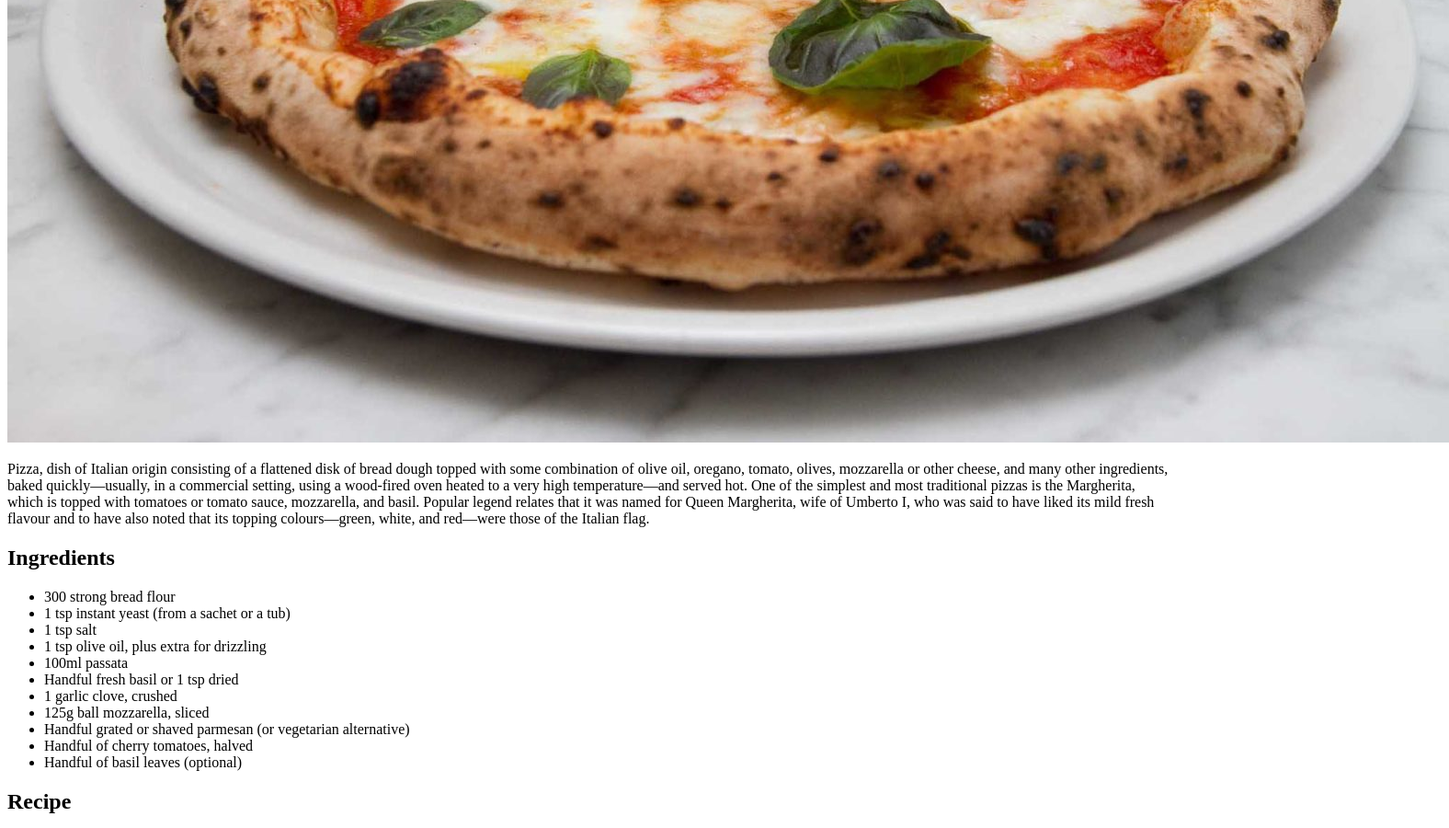
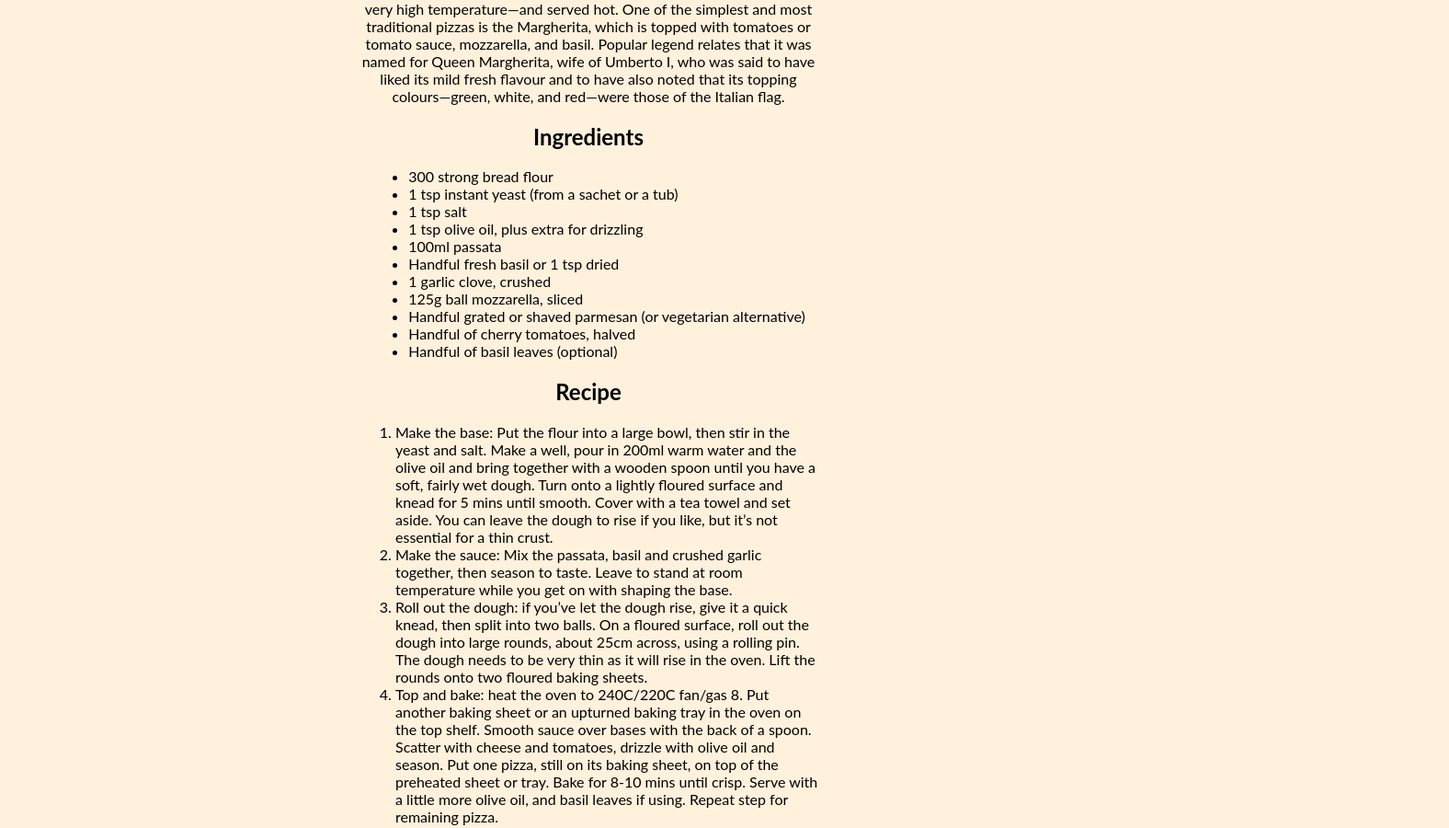
Before and after one commit to Fishcat2984/odin-recipes, a plain HTML site: page recipes/pizza/pizza.html in a window 1280 px wide. Shown: the part 420-1320 px from the top of the page at 92% size, 1576 px wide, since content can reach past the window. Drawn offline with Linux system fonts and the light colour scheme.

Commit message:
Added basic CSS

```diff
--- /dev/null
+++ b/common/style.css
@@ -0,0 +1,47 @@
+body {
+  background-color: rgb(255, 241, 220);
+}
+
+@import url('https://fonts.googleapis.com/css2?family=Lato:wght@300&display=swap');
+h1, h2, p{
+  font-family: 'Lato', sans-serif;
+  text-align: center;
+}
+
+#description {
+  margin: auto;
+  width: 500px;
+}
+
+
+a {
+  font-family: 'Lato', sans-serif;
+  text-decoration: none;
+  color: black;
+}
+
+a:hover {
+  color: rgb(249, 0, 0);
+}
+
+.ingredients, .recipe-steps {
+  font-family: 'Lato', sans-serif;
+  margin: auto;
+}
+
+.ingredients {
+  width: fit-content;
+}
+
+.recipe-steps {
+  width: 500px;
+}
+
+
+img {
+  display: block;
+  margin-left: auto;
+  margin-right: auto;
+  height: auto;
+  width: 500px;
+}
--- a/recipes/pizza/pizza.html
+++ b/recipes/pizza/pizza.html
@@ -4,13 +4,15 @@
     <meta charset="UTF-8">
     <meta http-equiv="X-UA-Compatible" content="IE=edge">
     <meta name="viewport" content="width=device-width, initial-scale=1.0">
+    <link rel="stylesheet" href="../../common/style.css">
     <title>Document</title>
   </head>
   <body>
     <h1>Pizza</h1>
     <img src="./images/pizza.jpg" alt="carbonara">
-    <p>Pizza, dish of Italian origin consisting of a flattened disk of bread dough topped with some combination of olive oil, oregano, tomato, olives, mozzarella or other cheese, and many other ingredients, baked quickly—usually, in a commercial setting, using a wood-fired oven heated to a very high temperature—and served hot. One of the simplest and most traditional pizzas is the Margherita, which is topped with tomatoes or tomato sauce, mozzarella, and basil. Popular legend relates that it was named for Queen Margherita, wife of Umberto I, who was said to have liked its mild fresh flavour and to have also noted that its topping colours—green, white, and red—were those of the Italian flag.</p>
+    <p id="description">Pizza, dish of Italian origin consisting of a flattened disk of bread dough topped with some combination of olive oil, oregano, tomato, olives, mozzarella or other cheese, and many other ingredients, baked quickly—usually, in a commercial setting, using a wood-fired oven heated to a very high temperature—and served hot. One of the simplest and most traditional pizzas is the Margherita, which is topped with tomatoes or tomato sauce, mozzarella, and basil. Popular legend relates that it was named for Queen Margherita, wife of Umberto I, who was said to have liked its mild fresh flavour and to have also noted that its topping colours—green, white, and red—were those of the Italian flag.</p>
     <h2>Ingredients</h2>
+    <div class="ingredients">
       <ul>
         <li>300 strong bread flour</li>
         <li>1 tsp instant yeast (from a sachet or a tub)</li>
@@ -24,12 +26,15 @@
         <li>Handful of cherry tomatoes, halved</li>
         <li>Handful of basil leaves (optional)</li>
       </ul>
+    </div>
     <h2>Recipe</h2>
+    <div class="recipe-steps">
       <ol>
         <li>Make the base: Put the flour into a large bowl, then stir in the yeast and salt. Make a well, pour in 200ml warm water and the olive oil and bring together with a wooden spoon until you have a soft, fairly wet dough. Turn onto a lightly floured surface and knead for 5 mins until smooth. Cover with a tea towel and set aside. You can leave the dough to rise if you like, but it’s not essential for a thin crust.</li>
         <li>Make the sauce: Mix the passata, basil and crushed garlic together, then season to taste. Leave to stand at room temperature while you get on with shaping the base.</li>
         <li>Roll out the dough: if you’ve let the dough rise, give it a quick knead, then split into two balls. On a floured surface, roll out the dough into large rounds, about 25cm across, using a rolling pin. The dough needs to be very thin as it will rise in the oven. Lift the rounds onto two floured baking sheets.</li>
         <li>Top and bake: heat the oven to 240C/220C fan/gas 8. Put another baking sheet or an upturned baking tray in the oven on the top shelf. Smooth sauce over bases with the back of a spoon. Scatter with cheese and tomatoes, drizzle with olive oil and season. Put one pizza, still on its baking sheet, on top of the preheated sheet or tray. Bake for 8-10 mins until crisp. Serve with a little more olive oil, and basil leaves if using. Repeat step for remaining pizza.</li>
       </ol>
+    </div>
   </body>
 </html>
```
Also changed, not shown: index.html (+4 -0 lines), recipes/carbonara/carbonara.html (+11 -10 lines), recipes/lasagna/lasagna.html (+9 -8 lines), style.css (added, +9 -0 lines). Lines whose indentation alone changed are shown as unchanged.
